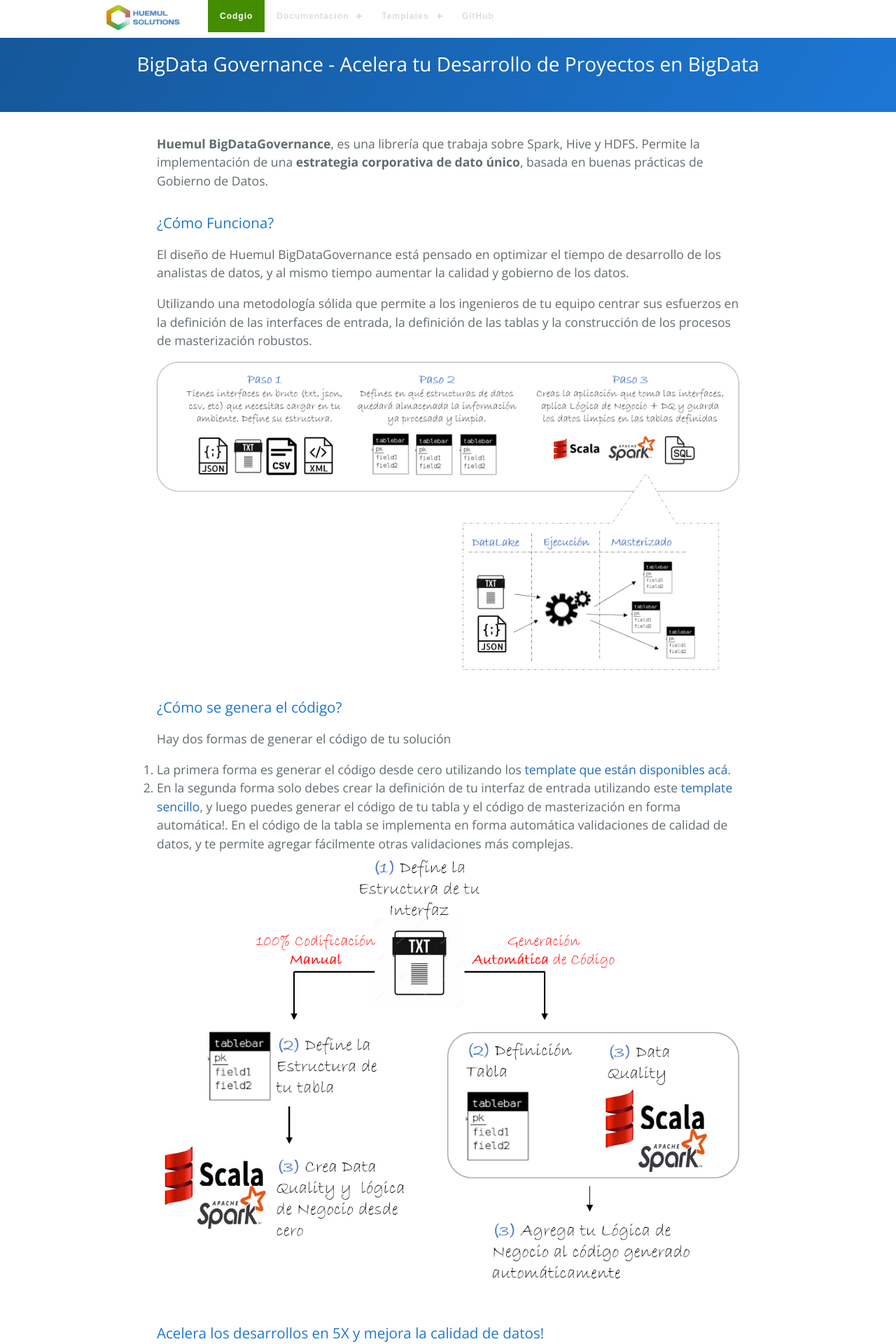
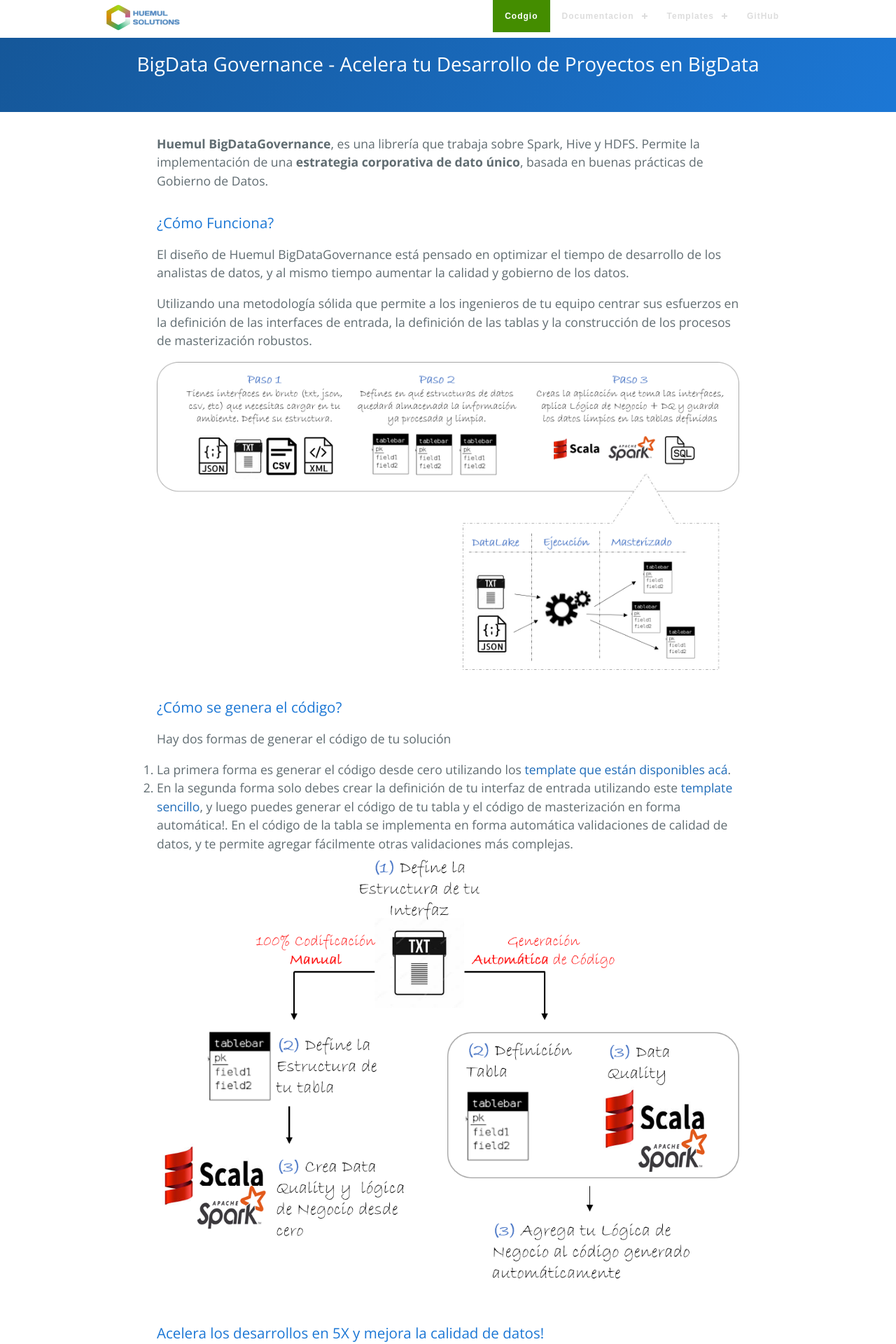
Before and after one commit to Blashhm/blashhm.github.io, a Jekyll site: the page built from index.md, in a window 1280 px wide. Shown: the top 1920 px of the page at 70% size. Built offline with Jekyll 4.4.1, drawn with Linux system fonts in a browser that asks for light colours.

Commit message:
Update default.html

```diff
--- a/_layouts/default.html
+++ b/_layouts/default.html
@@ -40,7 +40,7 @@
         <div class="logo"><a href="blashhm.github.io"><img src="/Huemul_Logo_v3.png" style="height: 50px;"> </a></div>
         <div id="head-mobile"></div>
         <div class="button"></div>
-        <ul>
+        <ul style="float:right;">
           <li class='active'><a href='codigo.html'>Codgio</a></li>
           <li><a href='#'>Documentacion</a>
             <ul>
```
